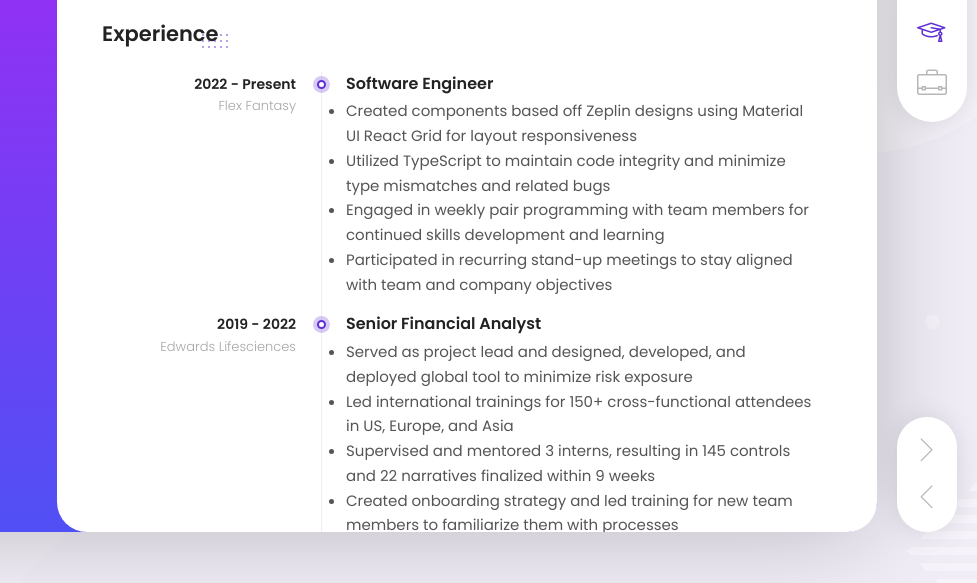
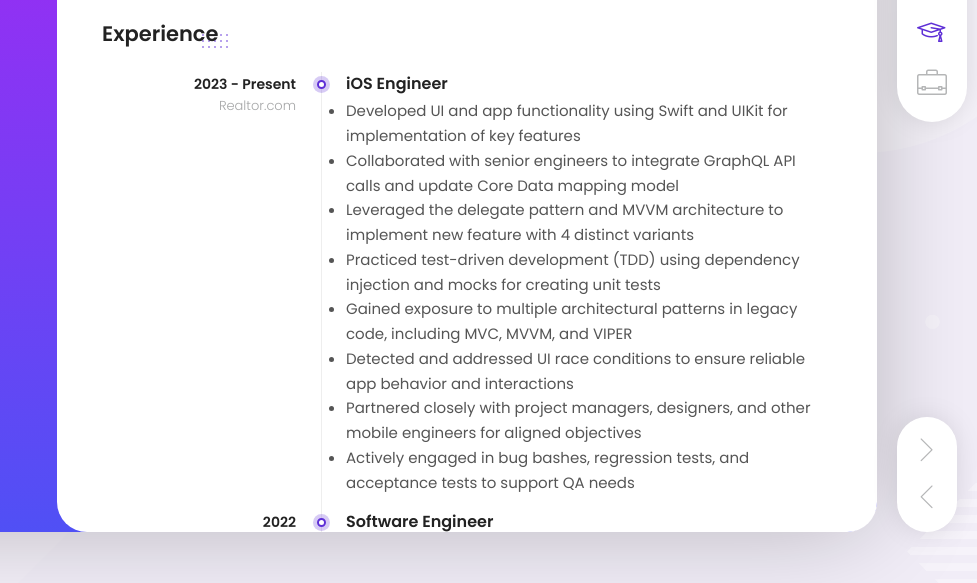
Before and after one commit to rosemary-liang/portfolio-new, a plain HTML site: page index.html in a window 1280 px wide. Both pictures are taken after a click on the element 1235 px from the left and 195 px from the top of the page. Shown: the part 188-771 px from the top of the page, 303-1280 px from the left. Drawn offline with Linux system fonts and the light colour scheme; some packages are replaced by stand-ins of ours.

Commit message:
update with new RDC position

```diff
--- a/index.html
+++ b/index.html
@@ -128,7 +128,7 @@
 
           <div class="header-buttons">
             <a
-              href="https://drive.google.com/file/d/1R6A21XvE4a8QAZZrC36wpnocIUJ2lgCz/view"
+              href="https://drive.google.com/file/d/1WHglqOaJ0rQ6LYvjXChyRhDWFtZyx3qN/view"
               target="_blank"
               class="btn btn-primary"
               >Download Resume</a
@@ -250,7 +250,53 @@
                   <div class="timeline timeline-second-style clearfix">
                     <div class="timeline-item clearfix">
                       <div class="left-part">
-                        <h5 class="item-period">2022 - Present</h5>
+                        <h5 class="item-period">2023 - Present</h5>
+                        <span class="item-company">Realtor.com</span>
+                      </div>
+                      <div class="divider"></div>
+                      <div class="right-part">
+                        <h4 class="item-title">iOS Engineer</h4>
+                        <ul>
+                          <li>
+                            Developed UI and app functionality using Swift and
+                            UIKit for implementation of key features
+                          </li>
+                          <li>
+                            Collaborated with senior engineers to integrate
+                            GraphQL API calls and update Core Data mapping model
+                          </li>
+                          <li>
+                            Leveraged the delegate pattern and MVVM architecture
+                            to implement new feature with 4 distinct variants
+                          </li>
+                          <li>
+                            Practiced test-driven development (TDD) using
+                            dependency injection and mocks for creating unit
+                            tests
+                          </li>
+                          <li>
+                            Gained exposure to multiple architectural patterns
+                            in legacy code, including MVC, MVVM, and VIPER
+                          </li>
+                          <li>
+                            Detected and addressed UI race conditions to ensure
+                            reliable app behavior and interactions
+                          </li>
+                          <li>
+                            Partnered closely with project managers, designers,
+                            and other mobile engineers for aligned objectives
+                          </li>
+                          <li>
+                            Actively engaged in bug bashes, regression tests,
+                            and acceptance tests to support QA needs
+                          </li>
+                        </ul>
+                      </div>
+                    </div>
+
+                    <div class="timeline-item clearfix">
+                      <div class="left-part">
+                        <h5 class="item-period">2022</h5>
                         <span class="item-company">Flex Fantasy</span>
                       </div>
                       <div class="divider"></div>
@@ -533,6 +579,8 @@
                     </div>
 
                     <ul class="knowledges">
+                      <li>Swift</li>
+                      <li>UIKit</li>
                       <li>HTML5</li>
                       <li>CSS3</li>
                       <li>JavaScript</li>
```
